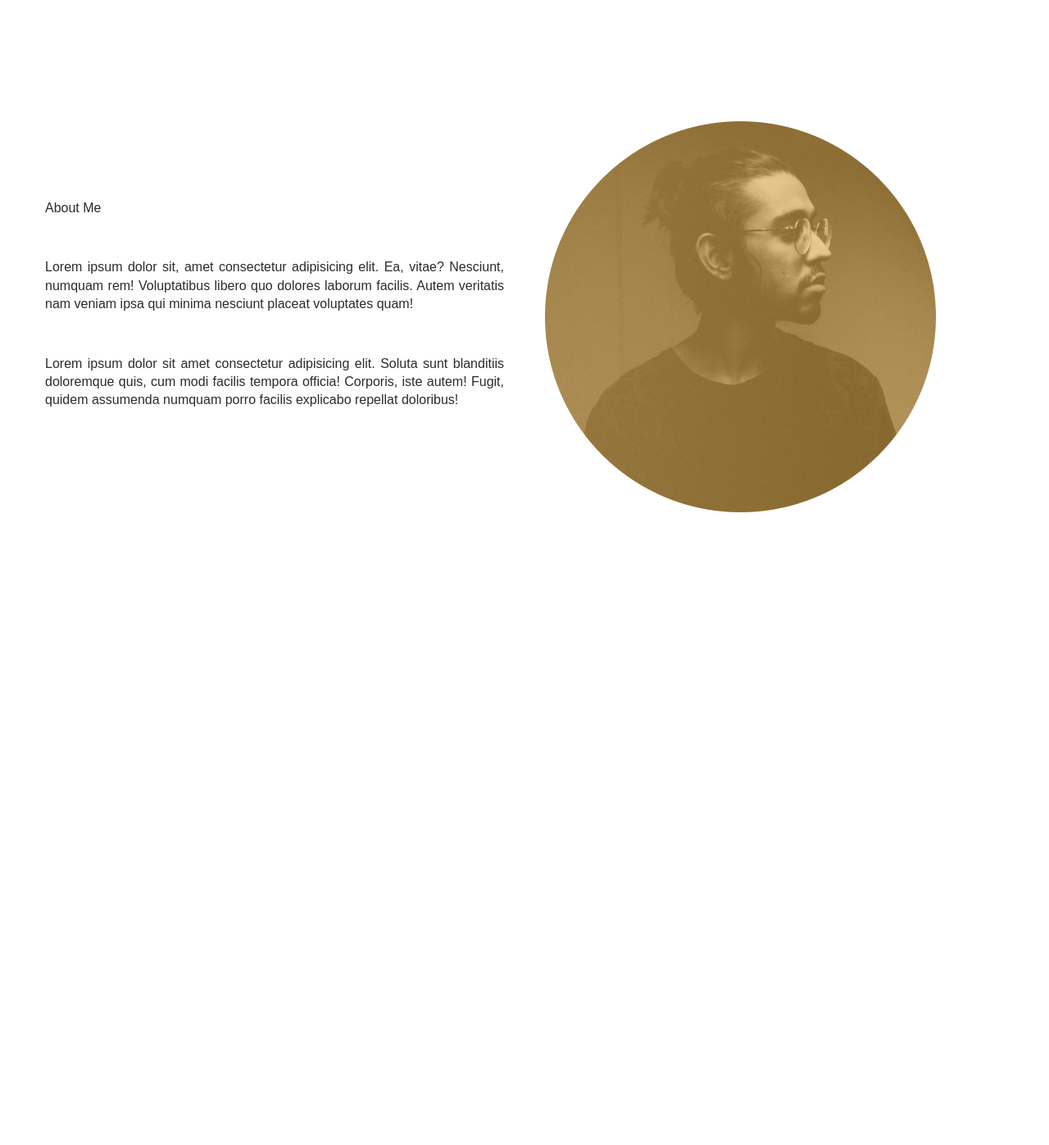
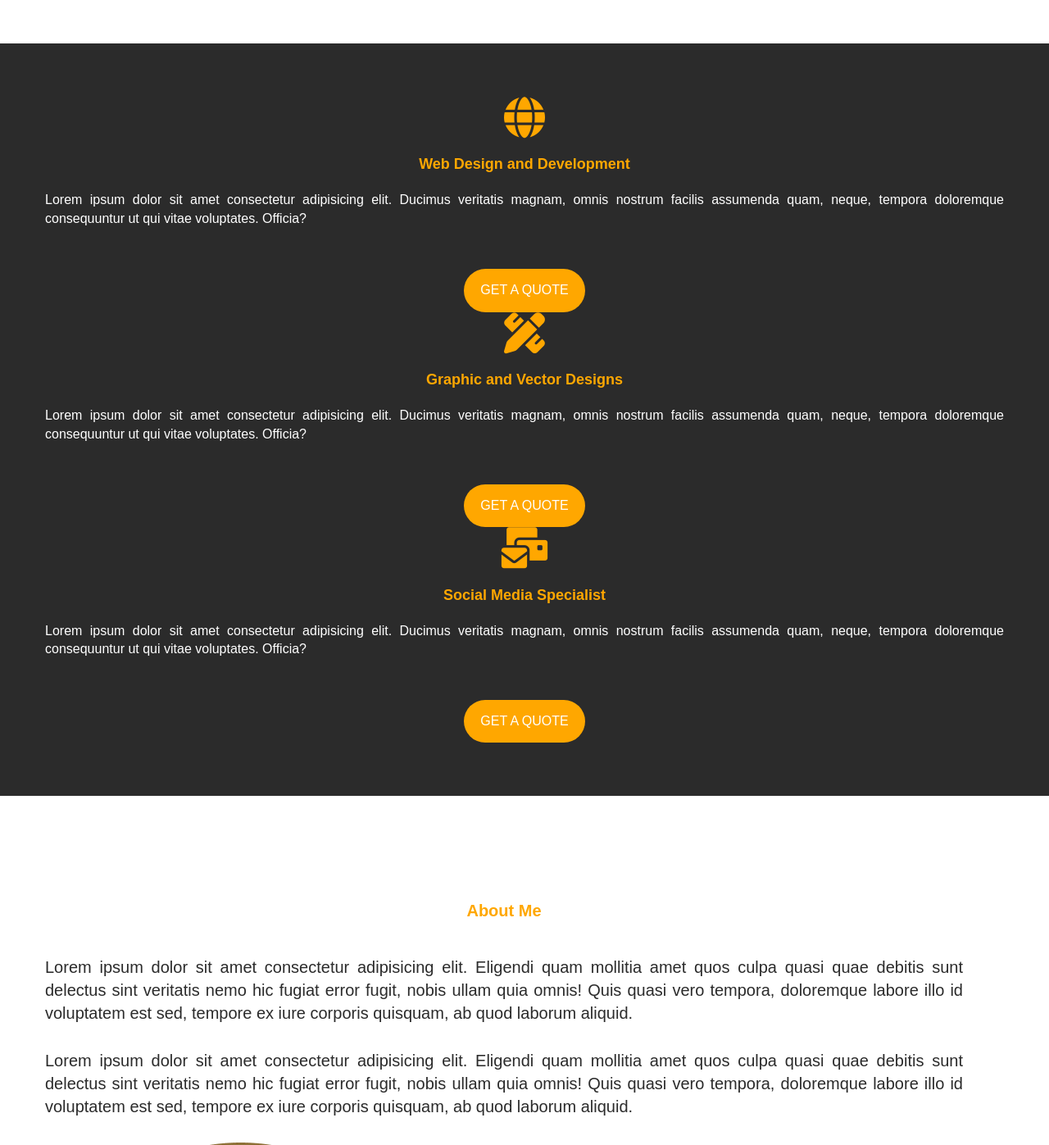
Before and after one commit to nItsu69/Basic-cvd, a plain HTML site: page index.html in a window 1280 px wide. Shown: the part 796-2193 px from the top of the page at 82% size. Before the commit the page ends 1536 px from the top, so only its background shows below. Drawn offline with Linux system fonts and the light colour scheme.

Commit message:
srvc 100

```diff
--- a/index.html
+++ b/index.html
@@ -3,8 +3,9 @@
   <head>
     <meta charset="UTF-8" />
     <meta name="viewport" content="width=device-width, initial-scale=1.0" />
-    <title>Creative Visual Design</title>
+    <title>Creative Visual Design - Home</title>
     <link rel="stylesheet" href="/style.css">
+    <script src="https://kit.fontawesome.com/a6726e13c6.js" crossorigin="anonymous"></script>
   </head>
   <body>
     <header class="header">
@@ -12,15 +13,15 @@
             <div class="header__wrapper">
                 <div class="branding">
                     <img src="/img/logo.png" alt="">
-                    <h3>Creative<span>Visual</span> Design</h3>
+                    <h3>Creative <span>Visual</span> Design</h3>
                 </div>
                 <div class="header__nav">
                    <ul>
                     <li><a href="">Home</a></li>
                     <li><a href="">About</a></li>
-                <li><a href="">Service</a></li>
-                <li><a href="">Update</a></li>
-                <li><a href="">Contacts</a></li>
+                    <li><a href="">Services</a></li>
+                    <li><a href="">Updates</a></li>
+                    <li><a href="">Contact</a></li>
                    </ul>
                 </div>
                 <div class="toggle__menu">
@@ -44,20 +45,65 @@
           <img src="/img/Hero.png" alt="">
         </div>
       </div>
-      <section>
+    </section>
 
+
+
+    <section class="srvc">
+      <div class="container">
+        <div class="srvc__wrapper">
+
+
+          </div>
+          <div class="srvc__card">
+            <i class="fa-solid fa-globe"></i>
+            <h4>Web Design and Development</h4>
+            <p>
+              Lorem ipsum dolor sit amet consectetur adipisicing elit. Ducimus
+              veritatis magnam, omnis nostrum facilis assumenda quam, neque,
+              tempora doloremque consequuntur ut qui vitae voluptates. Officia?
+            </p>
+            <a href="" class="btn bg--primary">GET A QUOTE</a>
+          </div>
+          <div class="srvc__card">
+            <i class="fa-solid fa-pen-ruler"></i>
+            <h4>Graphic and Vector Designs</h4>
+            <p>
+              Lorem ipsum dolor sit amet consectetur adipisicing elit. Ducimus
+              veritatis magnam, omnis nostrum facilis assumenda quam, neque,
+              tempora doloremque consequuntur ut qui vitae voluptates. Officia?
+            </p>
+            <a href="" class="btn bg--primary">GET A QUOTE</a>
+          </div>
+          <div class="srvc__card">
+            <i class="fa-solid fa-envelopes-bulk"></i>
+            <h4>Social Media Specialist</h4>
+            <p>
+              Lorem ipsum dolor sit amet consectetur adipisicing elit. Ducimus
+              veritatis magnam, omnis nostrum facilis assumenda quam, neque,
+              tempora doloremque consequuntur ut qui vitae voluptates. Officia?
+            </p>
+            <a href="" class="btn bg--primary">GET A QUOTE</a>
+          </div>
+        </div>
+      </div>
+    </section>
+
+    <section class="aboutme">
+      <div class="container">
+        <div class="aboutme__wrapper">
+          <div class="aboutme__text">
+            <h3>About Me</h3>
+            <p>Lorem ipsum dolor sit amet consectetur adipisicing elit. Eligendi quam mollitia amet quos culpa quasi quae debitis sunt delectus sint veritatis nemo hic fugiat error fugit, nobis ullam quia omnis! Quis quasi vero tempora, doloremque labore illo id voluptatem est sed, tempore ex iure corporis quisquam, ab quod laborum aliquid.
+            </p>
+            <p>
+            Lorem ipsum dolor sit amet consectetur adipisicing elit. Eligendi quam mollitia amet quos culpa quasi quae debitis sunt delectus sint veritatis nemo hic fugiat error fugit, nobis ullam quia omnis! Quis quasi vero tempora, doloremque labore illo id voluptatem est sed, tempore ex iure corporis quisquam, ab quod laborum aliquid.
+          </p>
+          </div>
+          <img src="/img/about2.png" alt="">
+        </div>
+      </div>
+    </section>
     <script src="/script.js"></script>
   </body>
 </html>
-<section class="banner">
-
-  <div class="container">
-    <div class="banner__wrapper">
-      <div class="banner__text">
-       <h3>About Me</h3>
-
-        <p>Lorem ipsum dolor sit, amet consectetur adipisicing elit. Ea, vitae? Nesciunt, numquam rem! Voluptatibus libero quo dolores laborum facilis. Autem veritatis nam veniam ipsa qui minima nesciunt placeat voluptates quam!</p>
-        <p>Lorem ipsum dolor sit amet consectetur adipisicing elit. Soluta sunt blanditiis doloremque quis, cum modi facilis tempora officia! Corporis, iste autem! Fugit, quidem assumenda numquam porro facilis explicabo repellat doloribus!</p>
-
-      </div>
-      <img src="/img/about2.png" alt="">
--- a/style.css
+++ b/style.css
@@ -276,19 +276,89 @@ width: 5rem;
   }
 
 }
+/* section 3 */
+.aboutme .aboutme__text h3 {
+  font-size: 2rem;
+  font-weight: bold;
+  color:#ffa700;
+  line-height: 5rem;
 
+}
+
+.aboutme .aboutme__text p{
+  margin-top: 3rem;
+  margin-bottom: 3rem;
+  text-align: justify;
+}
+
+.aboutme {
+  padding-top:10rem;
+  padding-bottom: 15rem;
+}
+
+.aboutme .aboutme__wrapper{
+  display: grid;
+  grid-template-columns: 1fr;
+}
+
+.aboutme .aboutme__text {
+  font-size: 2rem;
+  text-align: center;
+  padding-right: 5rem;
+}
+/* srvc */
+.srvc {
+  background:#2b2b2b;
+  padding: 5rem 0;
+}
+.srvc .srvc__wrapper{
+  display:grid;
+  grid-template-columns: 1fr 1fr 1fr;
+  gap:8rem;
+
+}
+
+.srvc .srvc__card{
+  text-align: center;
+}
+
+.srvc .srvc__card i{
+  color: #ffa700;
+  font-size: 5rem;
+
+}
+.srvc .srvc__card h4{
+  color:#ffa700;
+  font-size: 1.8rem;
+  font-weight: 600;
+  margin: 2rem 0;
+}
+
+.srvc .srvc__card p{
+  color:#ffffff;
+  margin-bottom: 5rem;
+  text-align: justify;
+
+}
+@media screen and (max-width:500px) {
+  .srvc .srvc__wrapper {
+    display:grid;
+    grid-template-columns: 1fr;
+    margin: 0 2rem;
+    gap: 15rem;
+
+  }
+}
 /* REPEATABLE PATTERN */
+.btn{
+  display: inline-block;
+  padding:1.5rem 2rem;
+  border-radius: 5rem;
+  color:#ffffff;
+}
 .btn:hover {
   scale: 1.1;
 }
 .btn.bg--primary{
-  background: #ffa700;
-
+  background:#ffa700;
 }
-/* task */
-.aboutme .aboutme__wrapper{
-  display: grid;
-  grid-template-columns: ;
-  align-items: center;
-  gap: 5rem;
-}
```
Lines whose indentation alone changed are shown as unchanged.
